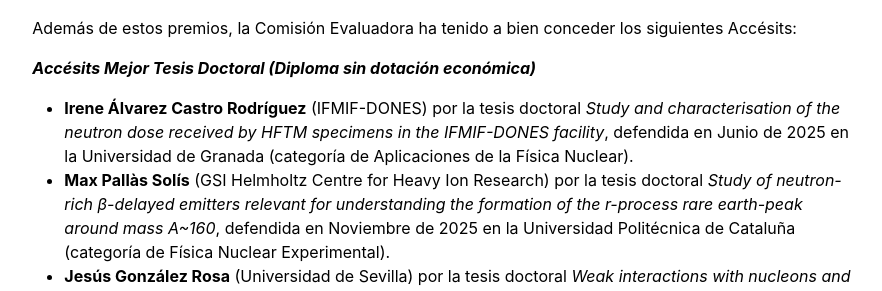
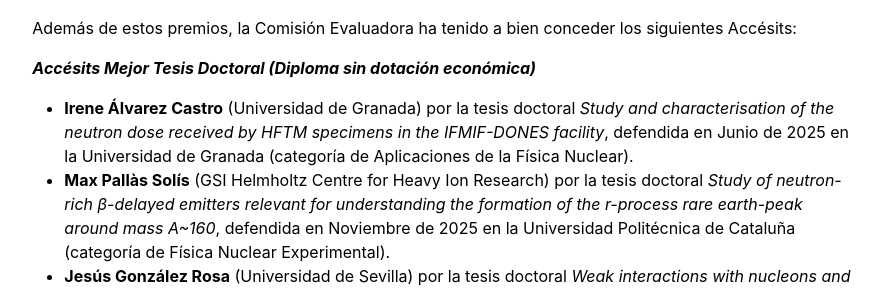
Before and after one commit to GEFN-RSEF/GEFN-RSEF.github.io, a Jekyll site: the page built from premios.md, in a window 1280 px wide and 900 px high, scrolled down 1123 px. Shown: the part 162-453 px from the top of the window, without its empty margins (197-1079 px from the left). Built offline with Jekyll 4.4.1, drawn with Linux system fonts in a browser that asks for light colours.

Commit message:
Corrección nombres

```diff
--- a/premios.md
+++ b/premios.md
@@ -29,7 +29,7 @@ la Comisión Evaluadora ha resuelto conceder los siguientes premios en las categ
 Además de estos premios, la Comisión Evaluadora ha tenido a bien conceder los siguientes Accésits:
 
 ***Accésits Mejor Tesis Doctoral (Diploma sin dotación económica)***
-+ **Irene Álvarez Castro Rodríguez** (IFMIF-DONES) por la tesis doctoral *Study and characterisation of the neutron dose received by HFTM specimens in the IFMIF-DONES facility*, defendida en Junio de 2025 en la Universidad de Granada (categoría de Aplicaciones de la Física Nuclear).
++ **Irene Álvarez Castro** (Universidad de Granada) por la tesis doctoral *Study and characterisation of the neutron dose received by HFTM specimens in the IFMIF-DONES facility*, defendida en Junio de 2025 en la Universidad de Granada (categoría de Aplicaciones de la Física Nuclear).
 + **Max Pallàs Solís** (GSI Helmholtz Centre for Heavy Ion Research) por la tesis doctoral *Study of neutron-rich β-delayed emitters relevant for understanding the formation of the r-process rare earth-peak around mass A~160*, defendida en Noviembre de 2025 en la Universidad Politécnica de Cataluña (categoría de Física Nuclear Experimental).
 + **Jesús González Rosa** (Universidad de Sevilla) por la tesis doctoral *Weak interactions with nucleons and nuclei at intermediate and high energies: Application to Neutrino Oscillations*, defendida en Diciembre de 2025 en la Universidad de Sevilla (categoría de Física Nuclear Teórica).
 
```
Also changed, not shown: premios/2024_25.md (+1 -1 lines).
